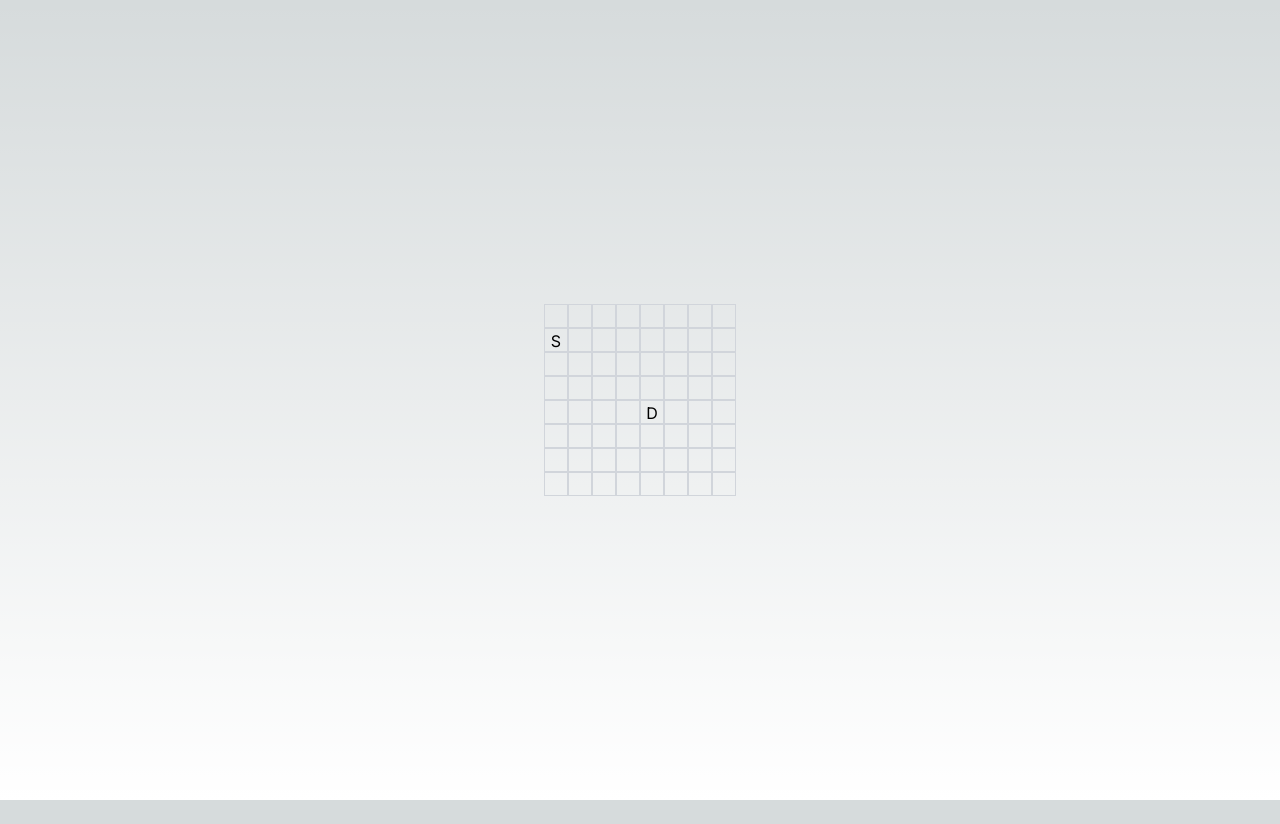
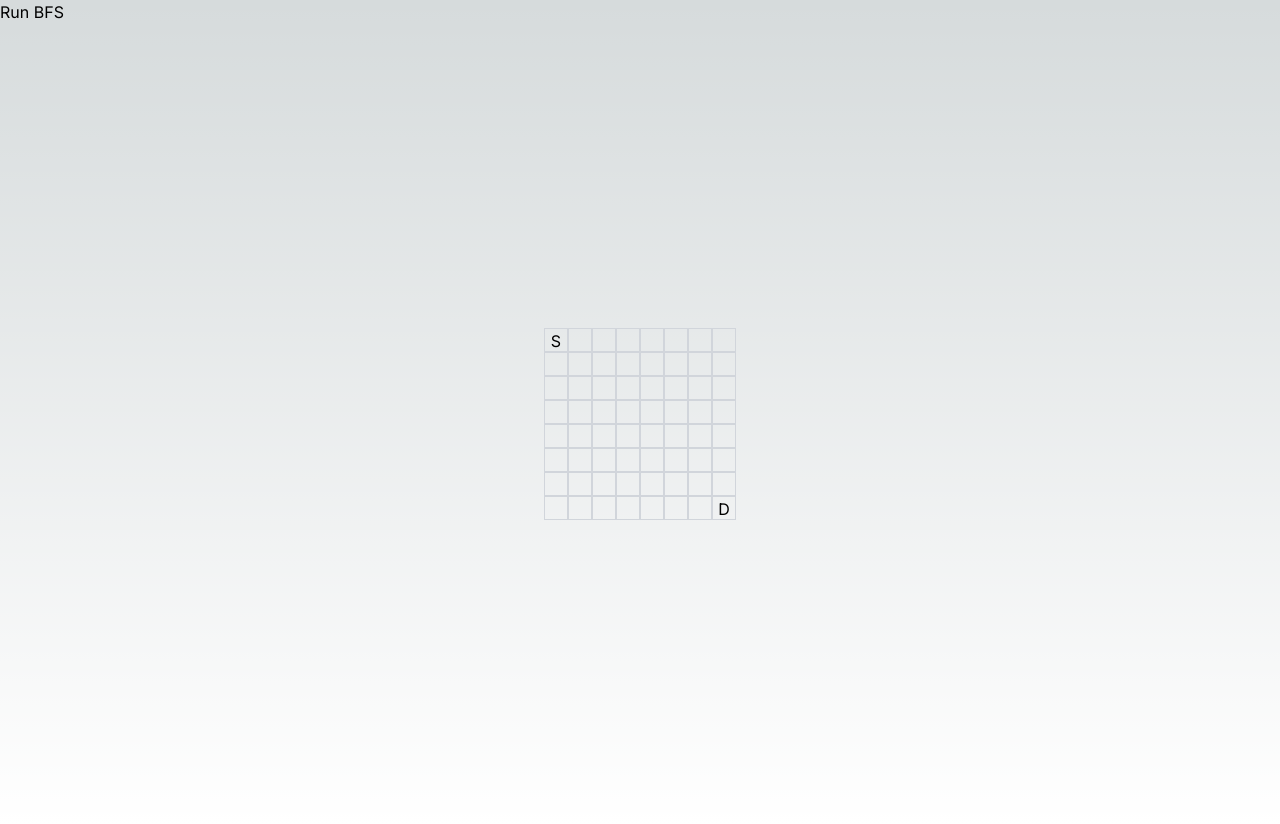
Before and after one commit to wojciechtrapkowski/graph_algorithms_visualization, a Next.js app: page / in a window 1280 px wide. Before the commit the page ends 800 px from the top, so only its background shows below. Built offline with nearby package versions, Linux system fonts and the light colour scheme.

Commit message:
1. Implemented basic app structure. 2. Implemented BFS.

```diff
--- /dev/null
+++ b/src/algorithms/bfs.tsx
@@ -0,0 +1,70 @@
+import { squareState } from "@/states/squareState";
+
+interface Cell {
+  row: number;
+  col: number;
+  distance: number;
+}
+
+export async function bfs(board: number[][], setBoard: React.Dispatch<React.SetStateAction<number[][]>>, numRows : number, numCols : number, start: number[], delay: number) : Promise<void> {
+
+  // Define directions: up, down, left, right
+  const directions: number[][] = [[-1, 0], [1, 0], [0, -1], [0, 1]];
+
+  // Create a queue for BFS
+  const queue: Cell[] = [];
+  queue.push({ row: start[0], col: start[1], distance: 0 });
+
+  // Mark the start cell as visited
+  const visited: boolean[][] = new Array(numRows)
+      .fill(false)
+      .map(() => new Array(numCols).fill(false));
+
+  visited[start[0]][start[1]] = true;
+
+  while (queue.length > 0) {
+      const { row, col, distance } = queue.shift() as Cell;
+
+      // Check if we've reached the destination
+      if (board[row][col] === squareState.destination) {
+        alert("found");
+        return;
+      }
+
+      // Explore all possible directions
+      for (const [dx, dy] of directions) {
+        const newRow: number = row + dx;
+        const newCol: number = col + dy;
+
+        // Check if the new position is within the board and not visited
+        if (
+            newRow >= 0 &&
+            newRow < numRows &&
+            newCol >= 0 &&
+            newCol < numCols &&
+            !visited[newRow][newCol]) {
+
+            if (board[newRow][newCol] === squareState.destination) {
+                alert("found");
+                const newBoard = board.slice();
+                newBoard[newRow][newCol] = squareState.foundDestination;
+                setBoard(newBoard);
+                return;
+            }
+
+            if (board[newRow][newCol] === squareState.path) {
+                // Mark the new cell as visited and enqueue it
+                visited[newRow][newCol] = true;
+                const newBoard = board.slice();
+                newBoard[newRow][newCol] = squareState.visitedPath;
+                setBoard([...newBoard]);
+                await new Promise((resolve) => setTimeout(resolve, delay));
+
+                queue.push({ row: newRow, col: newCol, distance: distance + 1 });
+            }
+        }
+    }
+  }
+
+  return;
+  }
--- a/src/app/layout.jsx
+++ b/src/app/layout.tsx
@@ -1,15 +1,18 @@
 import './globals.css'
+import type { Metadata } from 'next'
 import { Inter } from 'next/font/google'
 
 const inter = Inter({ subsets: ['latin'] })
 
-export const metadata = {
+export const metadata: Metadata = {
   title: 'Create Next App',
   description: 'Generated by create next app',
 }
 
 export default function RootLayout({
   children,
+}: {
+  children: React.ReactNode
 }) {
   return (
     <html lang="en">
--- a/src/app/page.jsx
+++ b/src/app/page.tsx
@@ -1,8 +1,8 @@
-import Board from '@/components/board'
+import MainApp from '@/components/main_app';
 import Image from 'next/image'
 
 export default function Home() {
   return (
-    <Board />
+    <MainApp />
   );
 }
--- a/src/components/board.jsx
+++ /dev/null
@@ -1,58 +0,0 @@
-'use client';
-
-import { useState } from "react";
-import Square from "./square";
-import * as _l from 'lodash';
-import { squareState } from "@/states/squareState";
-
-export default function Board() {
-    const numRows = 8;
-    const numCols = 8;
-
-    const [board, setBoard] = useState(() => {
-        const newBoard = Array.from({ length: numRows }, () =>
-            Array.from({ length: numCols }, () => 0)
-        );
-
-        // Set source randomly
-        const sourceRow = _l.random(0, numRows);
-        const sourceCol = _l.random(0, numCols);
-
-        // Set destination randomly
-        let destinationRow = _l.random(0, numRows);
-        let destinationCol = _l.random(0, numCols);
-
-        while(newBoard[destinationRow][destinationCol] != squareState.path) {
-            destinationRow = _l.random(0, numRows);
-            destinationCol = _l.random(0, numCols);
-        }
-
-        newBoard[sourceRow][sourceCol] = squareState.source;
-        newBoard[destinationRow][destinationCol] = squareState.destination;
-
-        return newBoard;
-    });
-
-    const squareClasses ='w-6 h-6 border border-gray-300 m-0 flex justify-center';
-
-    function onBoardClick(row, col) {
-        const newBoard = board.slice();
-        newBoard[row][col] = squareState.obstacle;
-        setBoard(newBoard);
-    }
-
-    return (
-        <div className="flex justify-center items-center flex-wrap" style={{maxWidth: '100vw', maxHeight: '100vh', minHeight: '100vh'}}>
-            {board.map((row, rowIndex) => (
-                <div key={rowIndex} >
-                    {row.map((_, colIndex) => (
-                        <button key={(rowIndex+1)*(colIndex+1)} className={squareClasses} onClick={() => onBoardClick(rowIndex, colIndex)}>
-                            <Square key={(rowIndex+1)*(colIndex+1)} fieldValue={board[rowIndex][colIndex]}/>
-                        </button>
-                    ))}
-                </div>
-            ))}
-        </div>
-    );
-
-}
--- /dev/null
+++ b/src/components/board.tsx
@@ -0,0 +1,45 @@
+'use client';
+
+import { useEffect, useState } from "react";
+import { squareState } from "@/states/squareState";
+import { Square } from "./square";
+import { getRandomNumber } from "@/utilities/random_number";
+
+type BoardProps = {
+    board: number[][],
+    setBoard : React.Dispatch<React.SetStateAction<number[][]>>,
+    numRows : number,
+    numCols : number,
+}
+
+export const Board = (props : BoardProps) => {
+
+    const squareClasses ='w-6 h-6 border border-gray-300 m-0 flex justify-center';
+
+    function onBoardClick(row : number, col : number) {
+        const newBoard = props.board.slice();
+        newBoard[row][col] = squareState.obstacle;
+        props.setBoard(newBoard);
+    }
+
+    return (
+        <div className="flex justify-center items-center flex-wrap" style={{maxWidth: '100vw', maxHeight: '100vh', minHeight: '100vh'}}>
+            <div className="flex justify-center items-center flex-wrap" style={{maxWidth: '100vw', maxHeight: '100vh', minHeight: '100vh'}}>
+                {props.board.map((row, rowIndex) => (
+                <div key={rowIndex}>
+                    {row.map((cellValue, colIndex) => (
+                    <button
+                        key={colIndex}
+                        className={squareClasses}
+                        onClick={() => onBoardClick(rowIndex, colIndex)}
+                        style={props.board[rowIndex][colIndex] === squareState.visitedPath ? { backgroundColor: 'green' } : props.board[rowIndex][colIndex] === squareState.foundDestination ? {backgroundColor: 'blue'} : {} }>
+                        <Square fieldValue={cellValue} />
+                    </button>
+                    ))}
+                </div>
+                ))}
+            </div>
+        </div>
+    );
+
+}
--- /dev/null
+++ b/src/components/main_app.tsx
@@ -0,0 +1,27 @@
+'use client';
+import { bfs } from "@/algorithms/bfs";
+import { squareState } from "@/states/squareState";
+import { useState } from "react";
+import { Board } from "./board";
+import { Square } from "./square";
+
+export default function MainApp() {
+    const numRows = 8;
+    const numCols = 8;
+
+    const [board, setBoard] = useState( () => {
+        const newBoard = Array.from({ length: numRows }, () =>
+            Array.from({ length: numCols }, () => 0));
+
+        newBoard[0][0] = squareState.source;
+        newBoard[numRows-1][numCols-1] = squareState.destination;
+
+        return newBoard;
+    });
+
+    return (
+        <>
+            <button onClick={() => bfs(board, setBoard, numRows, numCols, [0,0], 100)}>Run BFS</button>
+            <Board board={board} setBoard={setBoard} numRows={numRows} numCols={numCols}/>
+        </>
+);}
--- a/src/components/square.jsx
+++ /dev/null
@@ -1,13 +0,0 @@
-import { squareState } from "@/states/squareState";
-
-export default function Square({fieldValue}) {
-  if(fieldValue == squareState.path) {
-    return (<></>);
-  } else if (fieldValue == squareState.obstacle) {
-    return (<>X</>)
-  } else if (fieldValue == squareState.source) {
-    return (<>S</>)
-  } else if (fieldValue == squareState.destination) {
-    return (<>D</>)
-  }
-}
--- /dev/null
+++ b/src/components/square.tsx
@@ -0,0 +1,22 @@
+'use client';
+
+import { squareState } from "@/states/squareState";
+
+type SquareProps = {
+  fieldValue : number;
+}
+
+export const Square = (props : SquareProps) => {
+  if(props.fieldValue == squareState.path) {
+    return (<></>);
+  } else if (props.fieldValue == squareState.obstacle) {
+    return (<>X</>);
+  }
+  else if (props.fieldValue == squareState.source) {
+    return (<>S</>);
+  }
+  else if (props.fieldValue == squareState.destination) {
+    return (<>D</>)
+  }
+  return(<></>);
+}
--- a/src/states/squareState.ts
+++ b/src/states/squareState.ts
@@ -3,4 +3,8 @@ export enum squareState {
     obstacle = 1,
     source = 2,
     destination = 3,
+
+    // Algorithms states
+    visitedPath = 4,
+    foundDestination = 5,
 }
--- /dev/null
+++ b/src/utilities/random_number.ts
@@ -0,0 +1,14 @@
+'use client';
+
+export function getRandomNumber(min: number, max: number): number {
+    // Generate a random number between 0 (inclusive) and 1 (exclusive)
+    const random = Math.random();
+
+    // Scale the random number to fit within the desired range
+    const scaledRandom = random * (max - min);
+
+    // Shift the scaled random number to the desired range
+    const result = scaledRandom + min;
+
+    return Math.floor(result);
+}
--- a/tsconfig.json
+++ b/tsconfig.json
@@ -22,6 +22,6 @@
       "@/*": ["./src/*"]
     }
   },
-  "include": ["next-env.d.ts", "**/*.ts", "**/*.tsx", ".next/types/**/*.ts"],
+  "include": ["next-env.d.ts", "**/*.ts", "**/*.tsx", ".next/types/**/*.ts", "src/components/square.jsx", "src/app/layout.jsx", "src/app/page.jsx", "src/components/board.jsx", "src/app/layout.jsx", "src/app/page.jsx", "src/components/board.jsx"],
   "exclude": ["node_modules"]
 }
```
